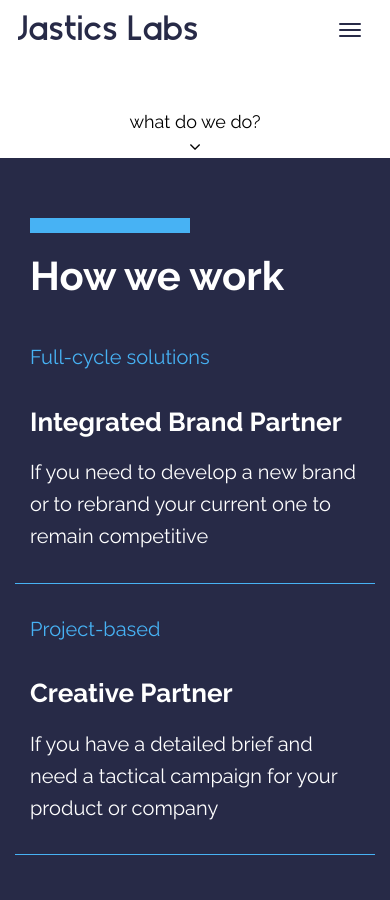
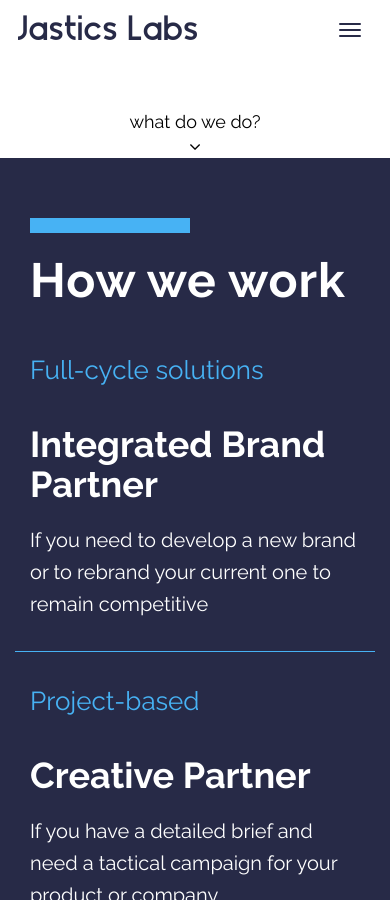
Before and after one commit to ivanursul/jastics, a Jekyll site: the page built from index.md, in a window 390 px wide and 900 px high, scrolled down 742 px. Built offline with Jekyll 4.4.1, drawn with Linux system fonts in a browser that asks for light colours.

Commit message:
Adjusted section margins and sizes

```diff
--- a/_includes/header.html
+++ b/_includes/header.html
@@ -12,7 +12,7 @@
 
         <div class="navbar-collapse collapse" id="navbar-main">
 
-            <ul class="nav navbar-nav navbar--right">
+            <ul class="nav navbar-nav navbar-items navbar--right">
 
                 {% for item in site.data.menu.items %}
                     {% assign page_url = page.url | remove: '/' | remove: '.html' %}
--- a/_sass/custom.scss
+++ b/_sass/custom.scss
@@ -385,6 +385,10 @@ footer p {
     float: right;
 }
 
+.navbar-items {
+    letter-spacing: 2px;
+}
+
 .main-menu {
     padding: 0 5em;
     max-width: 1900px;
--- a/_sass/how-we-work.scss
+++ b/_sass/how-we-work.scss
@@ -15,8 +15,12 @@
 }
 
 .how-we-work__heading {
-    margin-bottom: 45px;
-    font-size: 40px;
+    margin-bottom: 23vh;
+    @media (max-width: 768px){
+        margin-bottom: 45px;
+    }
+    font-size: 48px;
+    letter-spacing: 1px;
 }
 
 .how-we-work__section {
@@ -29,17 +33,18 @@
     }
 }
 
-.how-we-work__section-type,
 .how-we-work__section-text {
     font-size: 20px;
 }
 
 .how-we-work__section-heading {
+    font-size: 36px;
     margin: 36px 0 20px;
 }
 
 .how-we-work__section-type {
     color: $lightblue;
+    font-size: 26px;
 }
 
 .how-we-work__section-text {
--- a/_sass/testimonials.scss
+++ b/_sass/testimonials.scss
@@ -12,11 +12,17 @@
 }
 
 .testimonials__heading {
-    margin-bottom: 25px;
-    font-size: 40px;
+    margin-bottom: 23vh;
+    @media (max-width: 768px){
+        margin-bottom: 45px;
+    }
+    font-size: 48px;
+    letter-spacing: 1px;
 }
 
 .testimonial__project-title {
+    font-size: 32px;
+    line-height: 32px;
     color: $lightblue;
     border-left: 6px solid $lightblue;
     padding-left: 6px;
```
